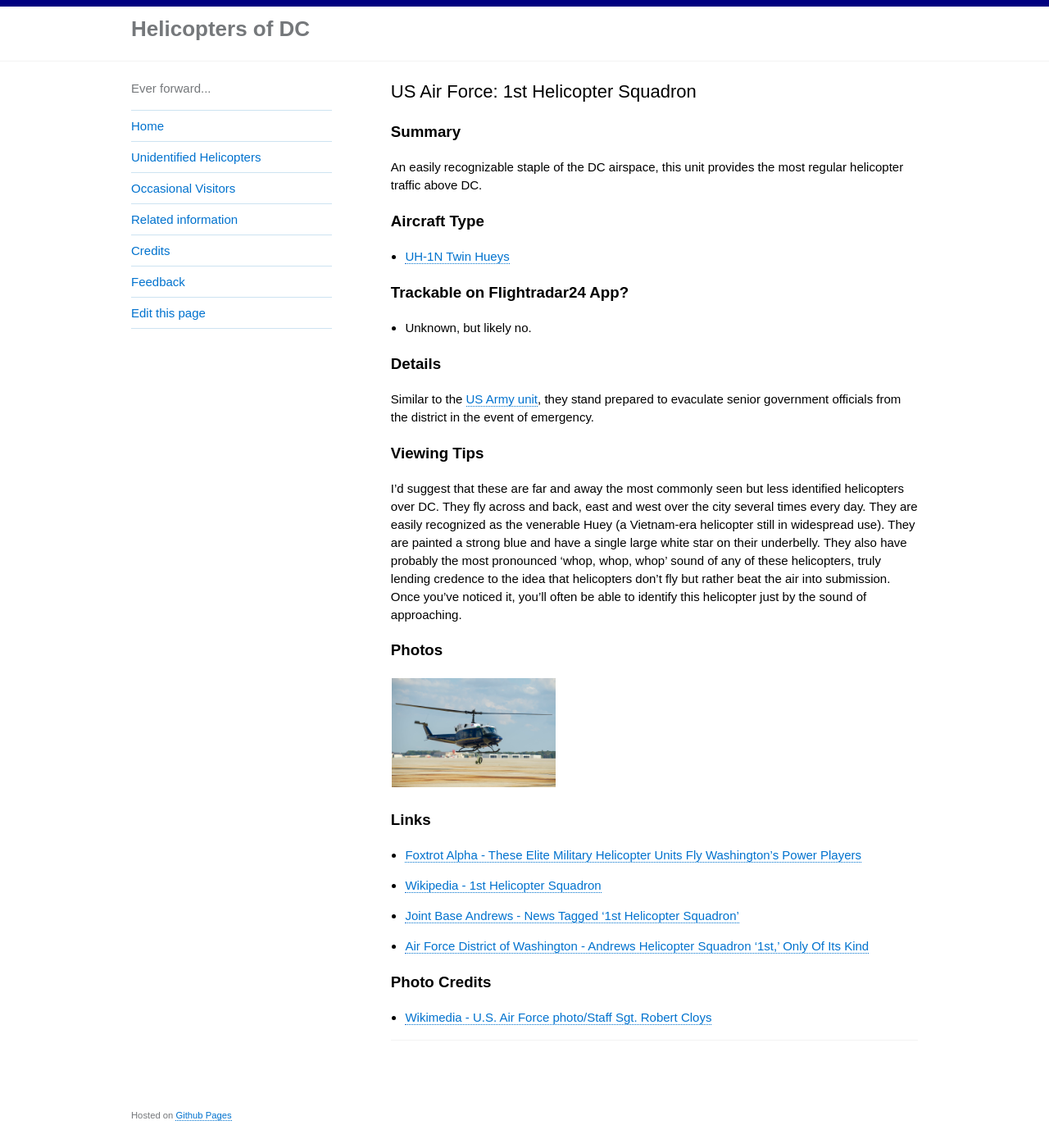
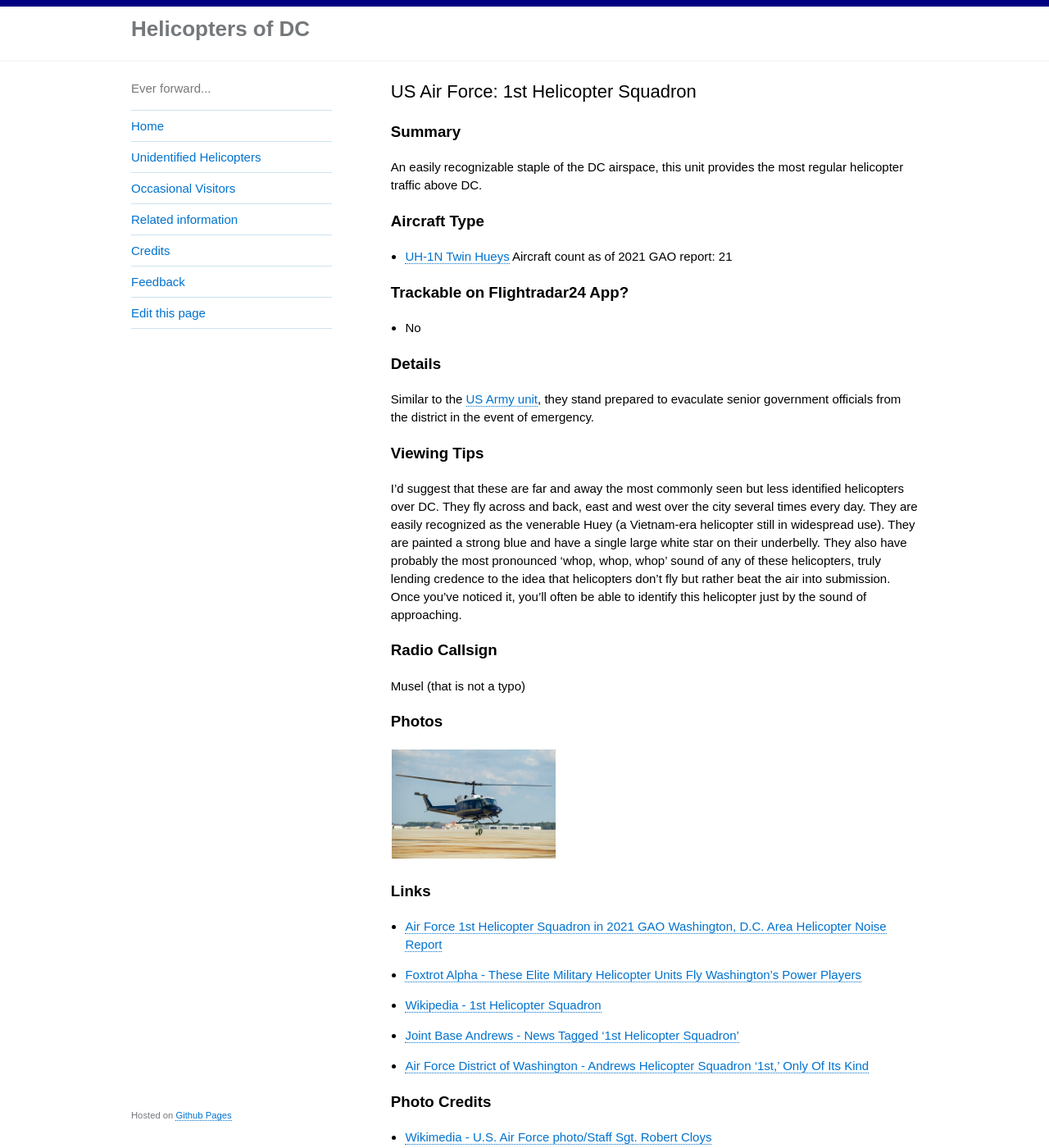
Before and after one commit to gbinal/dc-helicopters, a Jekyll site: the page built from _helicopters/6-us-air-force-1st-helicopter-squadron.md, in a window 1280 px wide and 1400 px high. Shown: the whole window at 82% size. Built offline with Jekyll 4.4.1, drawn with Linux system fonts in a browser that asks for light colours.

Commit message:
Update 6-us-air-force-1st-helicopter-squadron.md

```diff
--- a/_helicopters/6-us-air-force-1st-helicopter-squadron.md
+++ b/_helicopters/6-us-air-force-1st-helicopter-squadron.md
@@ -8,10 +8,10 @@
 An easily recognizable staple of the DC airspace, this unit provides the most regular helicopter traffic above DC.
 
 ### Aircraft Type
-* [UH-1N Twin Hueys](https://en.wikipedia.org/wiki/Bell_UH-1N_Twin_Huey)
+* [UH-1N Twin Hueys](https://en.wikipedia.org/wiki/Bell_UH-1N_Twin_Huey) Aircraft count as of 2021 GAO report: 21
 
 ### Trackable on Flightradar24 App?
-* Unknown, but likely no.
+* No
 
 ### Details
 
@@ -20,6 +20,10 @@
 ### Viewing Tips
 
 I'd suggest that these are far and away the most commonly seen but less identified helicopters over DC. They fly across and back, east and west over the city several times every day.  They are easily recognized as the venerable Huey (a Vietnam-era helicopter still in widespread use).  They are painted a strong blue and have a single large white star on their underbelly.  They also have probably the most pronounced 'whop, whop, whop' sound of any of these helicopters, truly lending credence to the idea that helicopters don't fly but rather beat the air into submission.  Once you've noticed it, you'll often be able to identify this helicopter just by the sound of approaching.
+
+### Radio Callsign
+
+Musel (that is not a typo)
 
 ### Photos
 
@@ -30,6 +34,7 @@
   </table>
 
 ### Links
+* [Air Force 1st Helicopter Squadron in 2021 GAO Washington, D.C. Area Helicopter Noise Report](https://hyp.is/PcJ9LhV0EeyseVuQWTt33w/www.gao.gov/assets/gao-21-200.pdf)
 * [Foxtrot Alpha - These Elite Military Helicopter Units Fly Washington's Power Players](https://foxtrotalpha.jalopnik.com/these-elite-military-helicopter-units-fly-washingtons-p-1704260996)
 * [Wikipedia - 1st Helicopter Squadron](https://en.wikipedia.org/wiki/1st_Helicopter_Squadron)
 * [Joint Base Andrews - News Tagged '1st Helicopter Squadron'](https://www.jba.af.mil/News/Tag/73997/1st-helicopter-squadron/)
```
